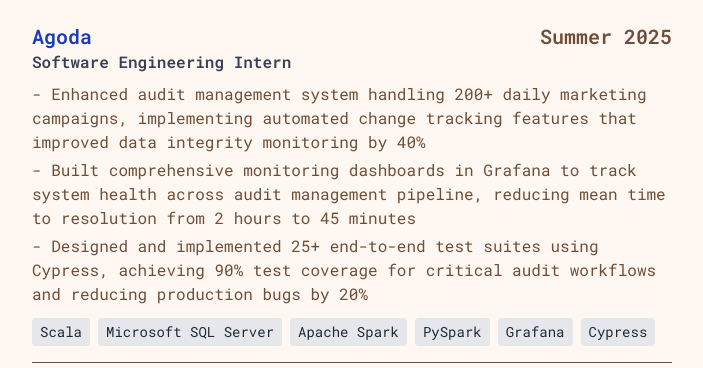
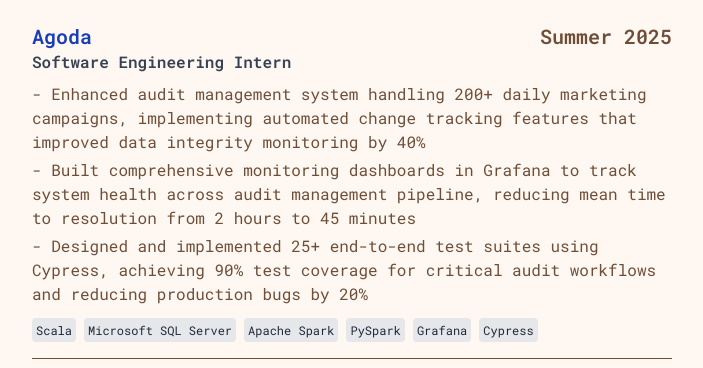
Before and after one commit to TomEverson/Portfolio-Website, an Astro site: page / in a window 1280 px wide. Shown: the part 562-930 px from the top of the page, without its empty margins (288-991 px from the left). Built offline with nearby package versions, Linux system fonts and the light colour scheme; Astro itself is replaced by a stand-in of ours.

Commit message:
Asset Ignore

```diff
--- a/src/components/home/section/ProfessionalSection.astro
+++ b/src/components/home/section/ProfessionalSection.astro
@@ -109,7 +109,7 @@
           </div>
           <div class="flex flex-wrap gap-2">
             {work.tech.map((technology) => (
-              <span class="px-2 py-1 bg-gray-200 text-gray-800 text-xs md:text-sm rounded">
+              <span class="px-1 py-1 bg-gray-200 text-gray-800 text-xs rounded">
                 {technology}
               </span>
             ))}
```
